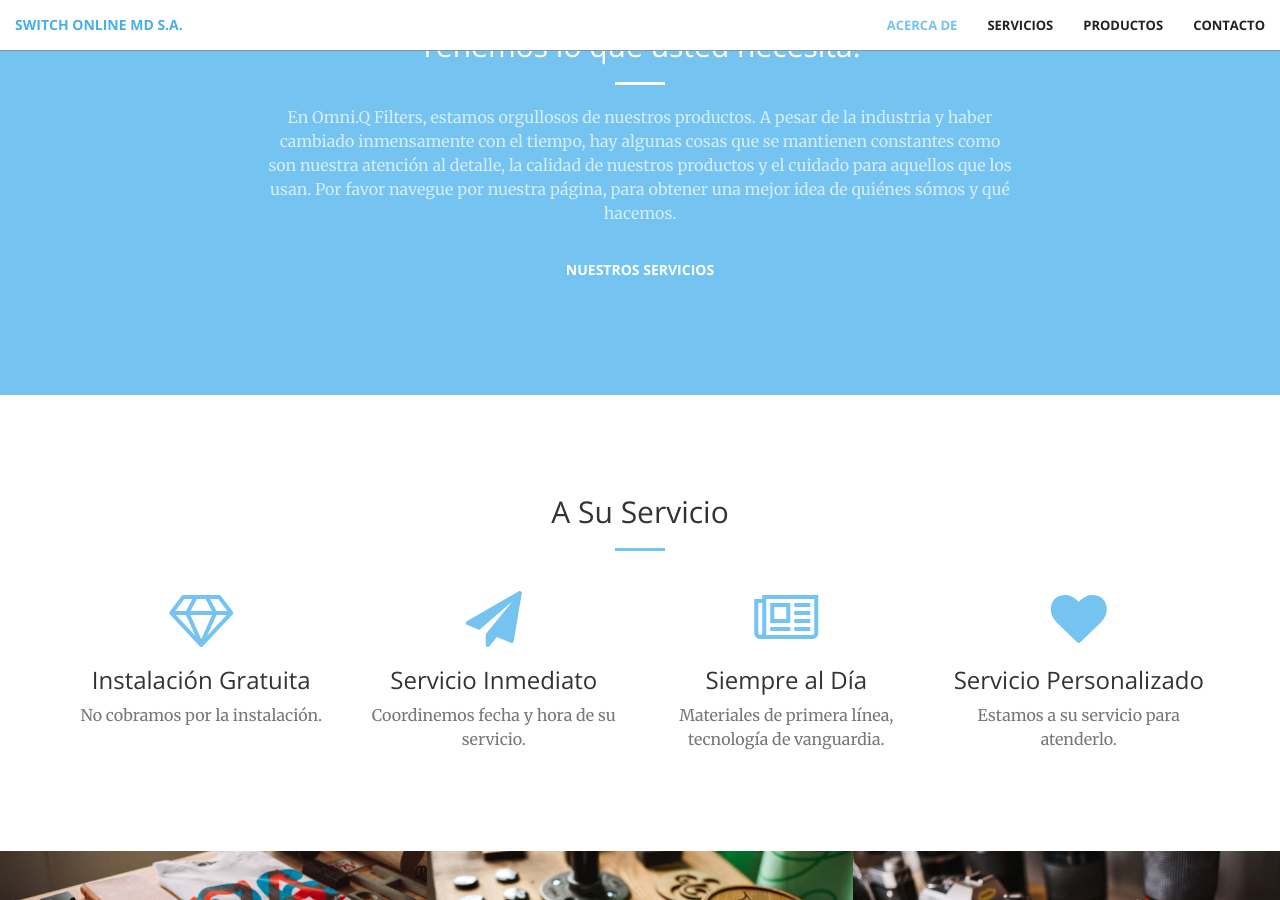
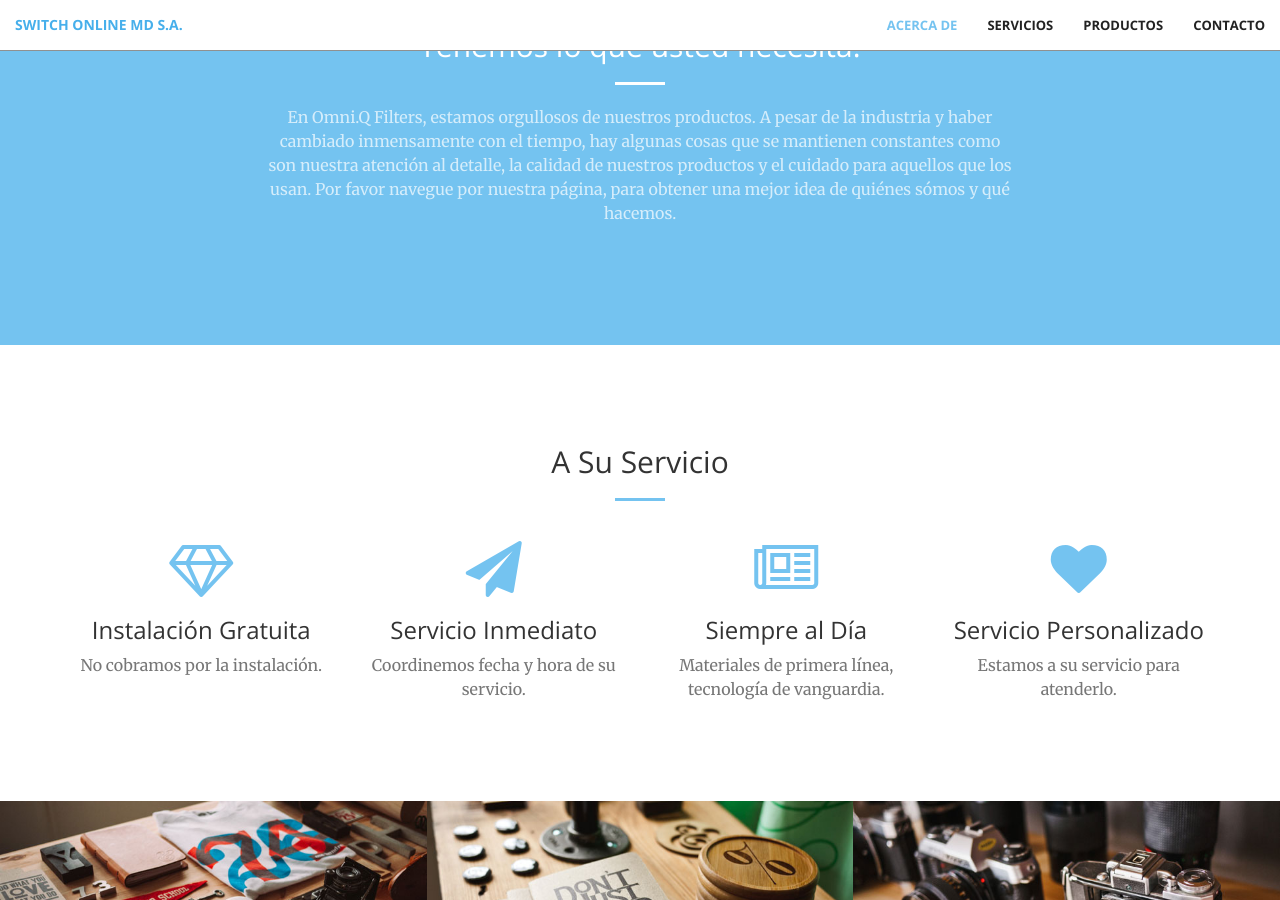
Before and after one commit to switch-on-line-md/web, a Jekyll site: the page built from index.html, in a window 1280 px wide and 900 px high, scrolled down 971 px. Built offline with Jekyll 4.4.1, drawn with Linux system fonts in a browser that asks for light colours.

Commit message:
Update call-to-action.html

```diff
--- a/_includes/call-to-action.html
+++ b/_includes/call-to-action.html
@@ -9,7 +9,7 @@
                     mantienen constantes como son nuestra atención al detalle, la calidad de nuestros productos
                     y el cuidado para aquellos que los usan. Por favor navegue por nuestra página, para obtener
                     una mejor idea de quiénes sómos y qué hacemos.</p>
-                <a href="#services" class="btn btn-primary btn-xl page-scroll">Nuestros servicios</a>
+              <!--  <a href="#services" class="btn btn-primary btn-xl page-scroll">Nuestros servicios</a> -->
             </div>
         </div>
     </div>
```
